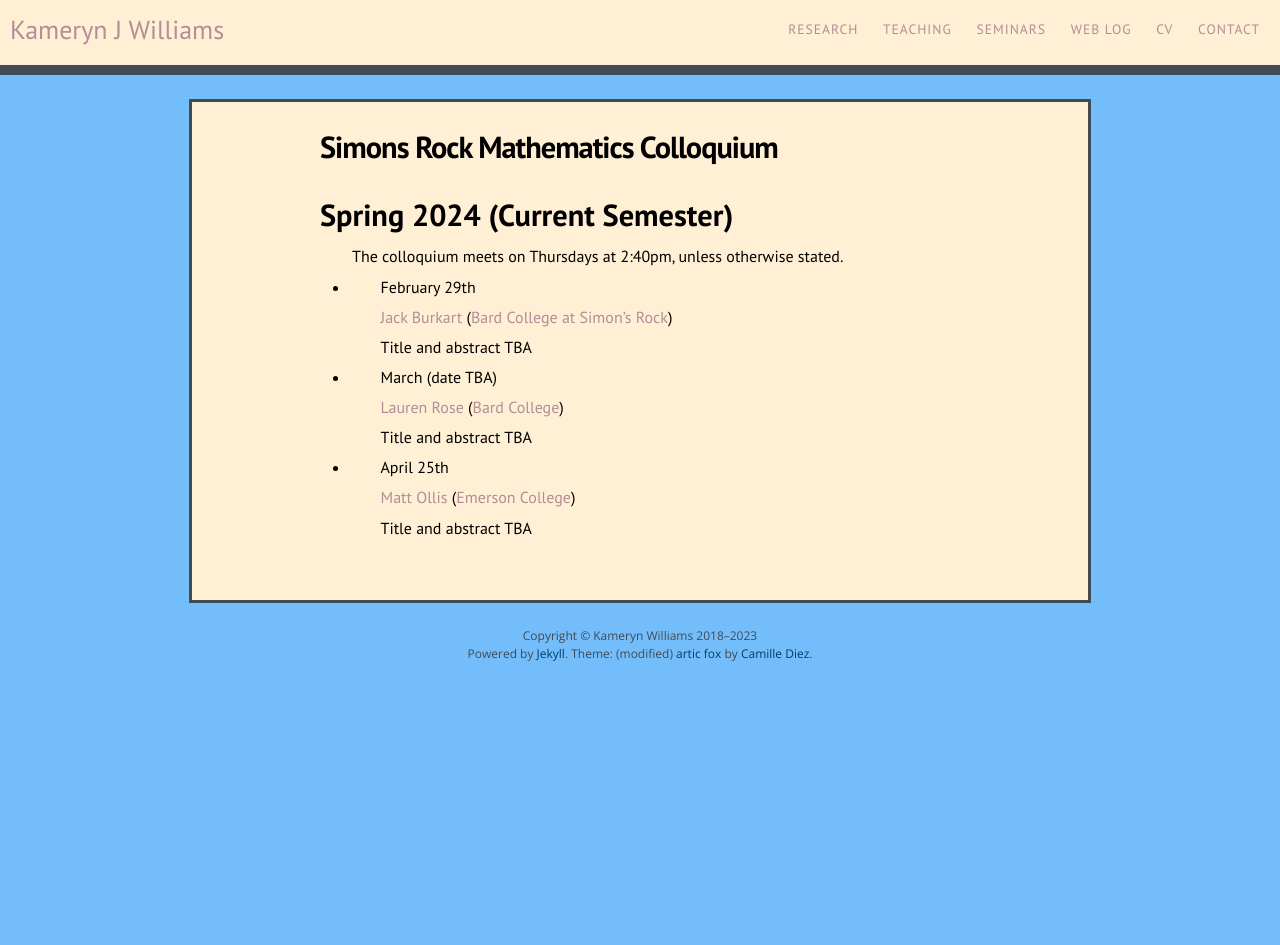
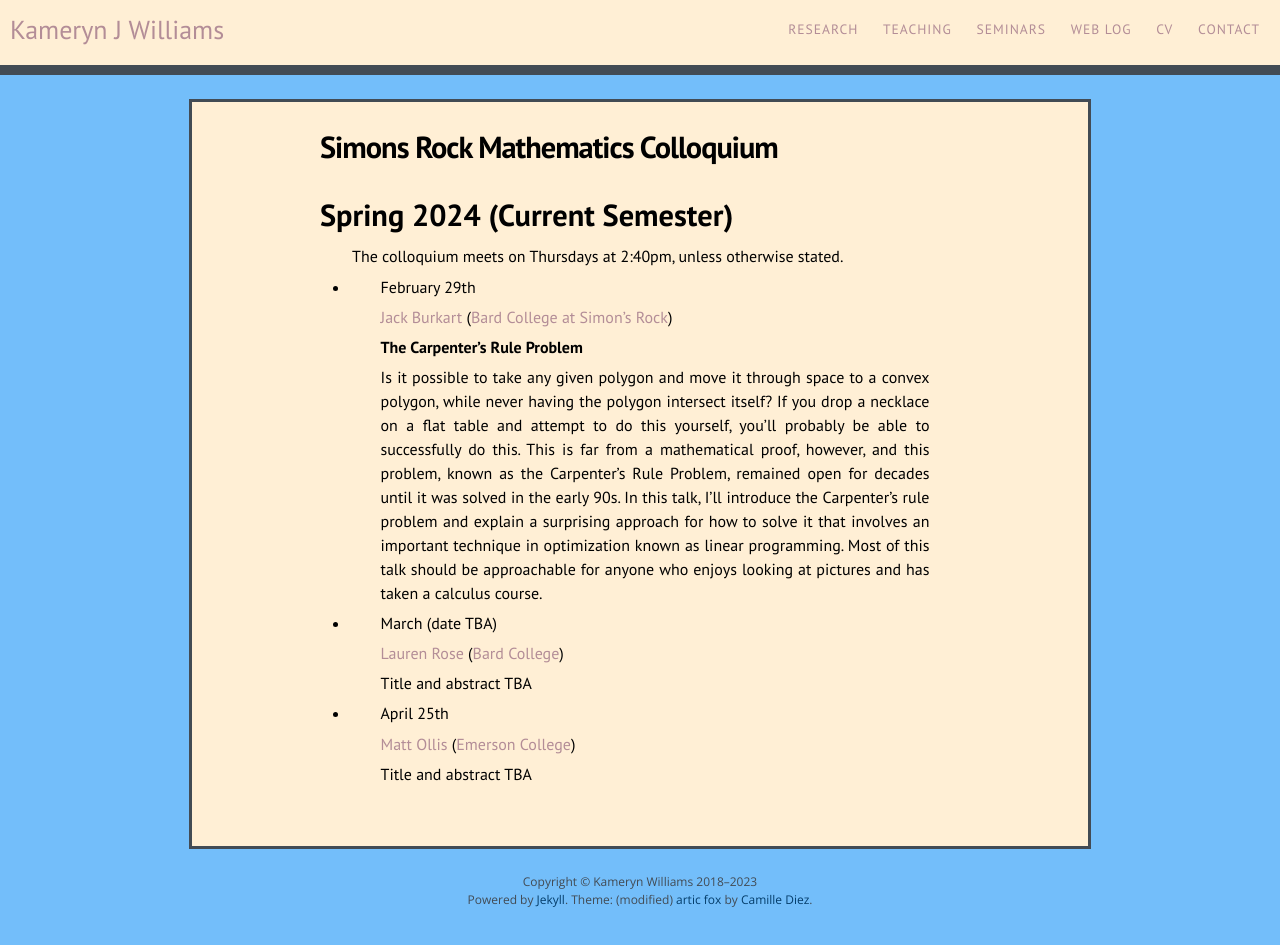
Before and after one commit to kamerynjw/kamerynjw.github.io, a Jekyll site: the page built from seminars/SR-colloquium.md, in a window 1280 px wide. Built offline with Jekyll 4.4.1, drawn with Linux system fonts in a browser that asks for light colours; nearby versions of some CDN libraries; before the commit the page ends 900 px from its top, so only the background shows below that.

Commit message:
abstract for jack's talk

```diff
--- a/seminars/SR-colloquium.md
+++ b/seminars/SR-colloquium.md
@@ -13,7 +13,9 @@ The colloquium meets on Thursdays at 2:40pm, unless otherwise stated.
 
     [Jack Burkart](https://www.jackburkart.com/) ([Bard College at Simon's Rock](https://simons-rock.edu/))
 
-    Title and abstract TBA
+    **The Carpenter's Rule Problem**
+
+    Is it possible to take any given polygon and move it through space to a convex polygon, while never having the polygon intersect itself? If you drop a necklace on a flat table and attempt to do this yourself, you'll probably be able to successfully do this. This is far from a mathematical proof, however, and this problem, known as the Carpenter's Rule Problem, remained open for decades until it was solved in the early 90s. In this talk, I'll introduce the Carpenter's rule problem and explain a surprising approach for how to solve it that involves an important technique in optimization known as linear programming. Most of this talk should be approachable for anyone who enjoys looking at pictures and has taken a calculus course.
 
 * March (date TBA)
 
```
